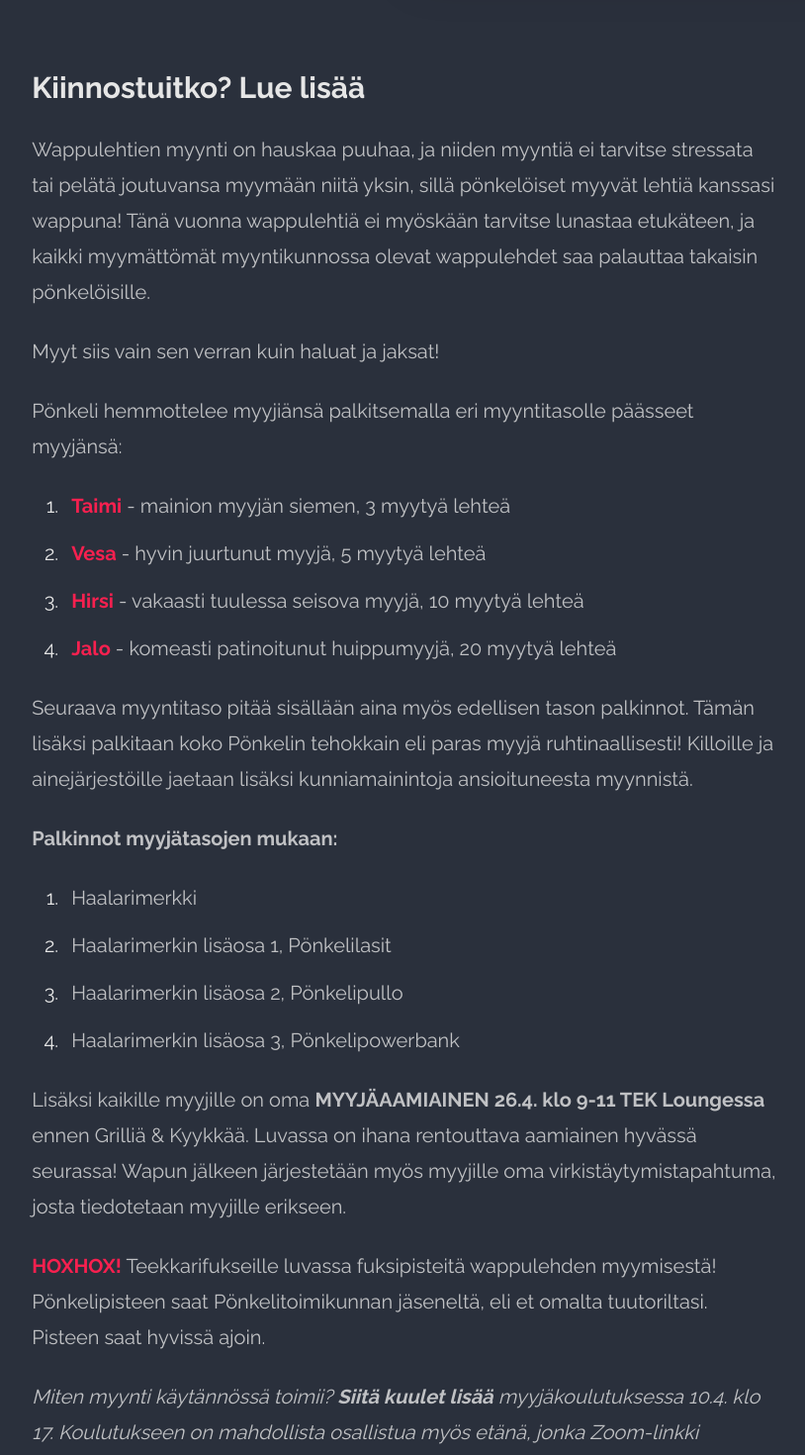
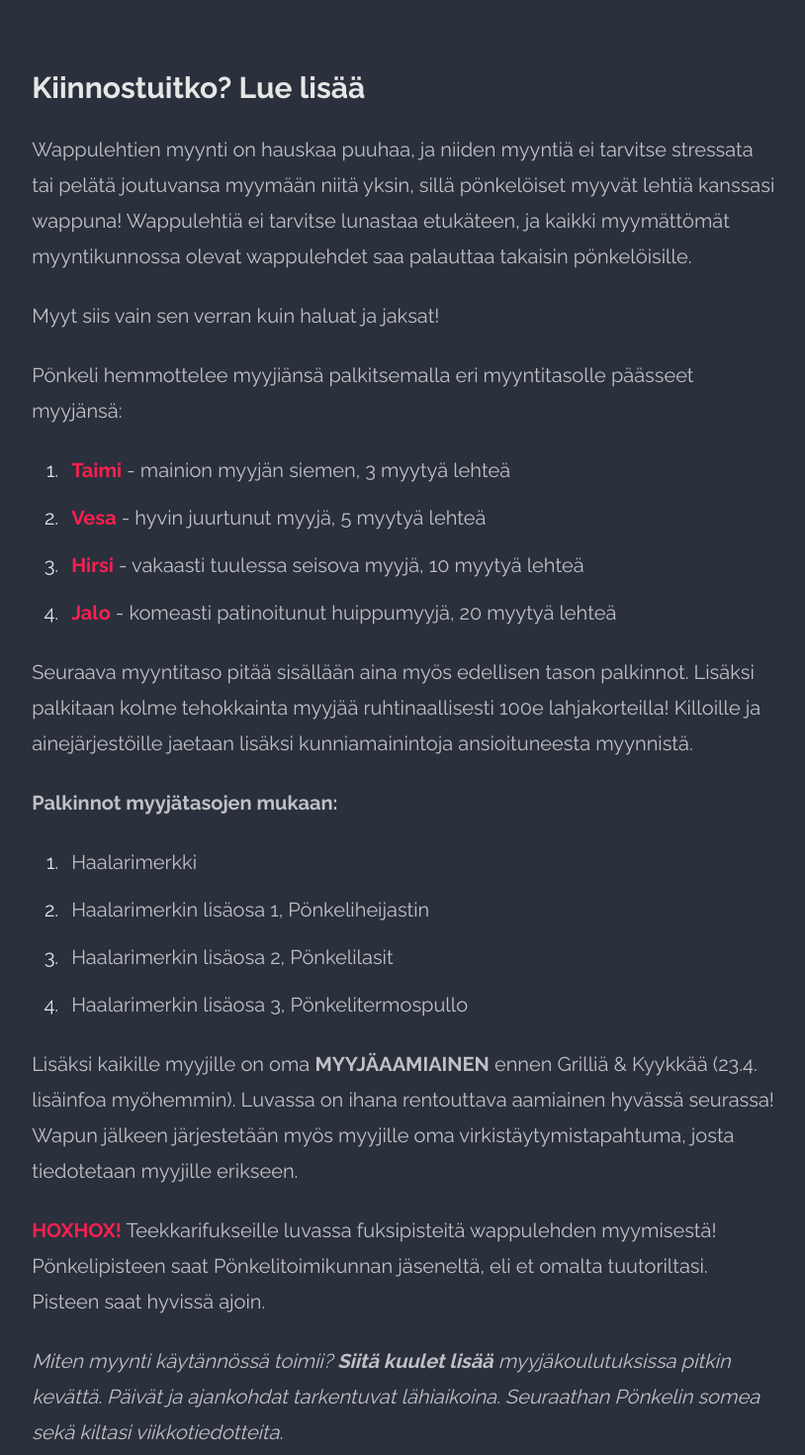
Before and after one commit to kolmeseiska/next-wappulehti, a Next.js app: page /myyjarekry in a window 1280 px wide. Shown: the part 740-2210 px from the top of the page at 99% size, without its empty margins (230-1044 px from the left). Built offline with nearby package versions, Linux system fonts and the light colour scheme.

Commit message:
Update myyjarekry

```diff
--- a/components/Navigation.tsx
+++ b/components/Navigation.tsx
@@ -13,7 +13,8 @@ const routes: Route[] = [
   ['Pölkyn Äärellä', '/kisa', true],
   ['Tapahtumat', '/tapahtumat'],
   ['Historia', '/historia'],
-  ['Myyjät', '/myyjainfo'],
+  ['Myyjät', '/myyjarekry'],
+  // ['Myyjät', '/myyjainfo'],
 ]
 
 const NavItems = ({ isCollapsed }: NavItemProps) => {
--- a/pages/myyjarekry.tsx
+++ b/pages/myyjarekry.tsx
@@ -13,7 +13,7 @@ const myyjarekry = () => {
           <>
             <h2 className='text-3xl'>Nyt tulee Pönkeliä!</h2>
             <p>
-              Pönkeli kaipaa jälleen reippaita ja ansiokkaita opiskelijoita myymään vuoden 2023 hupaisinta tuotetta eli Turun Yliopiston teekkareiden wappulehti <b className='text-primary brightness-110'>Pönkeliä.</b>
+              Pönkeli kaipaa jälleen reippaita ja ansiokkaita opiskelijoita myymään vuoden 2024 hupaisinta tuotetta eli Turun Yliopiston teekkareiden wappulehti <b className='text-primary brightness-110'>Pönkeliä.</b>
             </p>
             <p>
               Pönkelin myyjänä pääset nauttimaan vain myyjille suoduista eduista ja palkinnoista. Myyjäksi ilmoittautuminen ei sido sinua mihinkään ja myynti perustuu vapaaehtoisuuteen.
@@ -29,7 +29,7 @@ const myyjarekry = () => {
               Kiinnostuitko? Lue lisää
             </h2>
             <p>
-              Wappulehtien myynti on hauskaa puuhaa, ja niiden myyntiä ei tarvitse stressata tai pelätä joutuvansa myymään niitä yksin, sillä pönkelöiset myyvät lehtiä kanssasi wappuna! Tänä vuonna wappulehtiä ei myöskään tarvitse lunastaa etukäteen, ja kaikki myymättömät myyntikunnossa olevat wappulehdet saa palauttaa takaisin pönkelöisille.
+              Wappulehtien myynti on hauskaa puuhaa, ja niiden myyntiä ei tarvitse stressata tai pelätä joutuvansa myymään niitä yksin, sillä pönkelöiset myyvät lehtiä kanssasi wappuna! Wappulehtiä ei tarvitse lunastaa etukäteen, ja kaikki myymättömät myyntikunnossa olevat wappulehdet saa palauttaa takaisin pönkelöisille.
             </p>
             <p>
               Myyt siis vain sen verran kuin haluat ja jaksat!
@@ -45,27 +45,27 @@ const myyjarekry = () => {
               <li><b className='text-primary brightness-110'>Jalo</b> - komeasti patinoitunut huippumyyjä, 20 myytyä lehteä</li>
             </ol>
             <p>
-              Seuraava myyntitaso pitää sisällään aina myös edellisen tason palkinnot. Tämän lisäksi palkitaan koko Pönkelin tehokkain eli paras myyjä ruhtinaallisesti! Killoille ja ainejärjestöille jaetaan lisäksi kunniamainintoja ansioituneesta myynnistä.
+              Seuraava myyntitaso pitää sisällään aina myös edellisen tason palkinnot. Lisäksi palkitaan kolme tehokkainta myyjää ruhtinaallisesti 100e lahjakorteilla! Killoille ja ainejärjestöille jaetaan lisäksi kunniamainintoja ansioituneesta myynnistä.
             </p>
             <p className='font-bold'>Palkinnot myyjätasojen mukaan:</p>
             <ol>
               <li>Haalarimerkki</li>
-              <li>Haalarimerkin lisäosa 1, Pönkelilasit</li>
-              <li>Haalarimerkin lisäosa 2, Pönkelipullo</li>
-              <li>Haalarimerkin lisäosa 3, Pönkelipowerbank</li>
+              <li>Haalarimerkin lisäosa 1, Pönkeliheijastin</li>
+              <li>Haalarimerkin lisäosa 2, Pönkelilasit</li>
+              <li>Haalarimerkin lisäosa 3, Pönkelitermospullo</li>
             </ol>
             <p>
-              Lisäksi kaikille myyjille on oma <b>MYYJÄAAMIAINEN 26.4. klo 9-11 TEK Loungessa</b> ennen Grilliä & Kyykkää. Luvassa on ihana rentouttava aamiainen hyvässä seurassa! Wapun jälkeen järjestetään myös myyjille oma virkistäytymistapahtuma, josta tiedotetaan myyjille erikseen.
+              Lisäksi kaikille myyjille on oma <b>MYYJÄAAMIAINEN</b> ennen Grilliä & Kyykkää (23.4. lisäinfoa myöhemmin). Luvassa on ihana rentouttava aamiainen hyvässä seurassa! Wapun jälkeen järjestetään myös myyjille oma virkistäytymistapahtuma, josta tiedotetaan myyjille erikseen.
             </p>
             <p>
               <b className='text-primary brightness-110'>HOXHOX!</b>  Teekkarifukseille luvassa fuksipisteitä wappulehden myymisestä! Pönkelipisteen saat Pönkelitoimikunnan jäseneltä, eli et omalta tuutoriltasi. Pisteen saat hyvissä ajoin.
             </p>
             <i>
-              Miten myynti käytännössä toimii? <b>Siitä kuulet lisää</b> myyjäkoulutuksessa 10.4. klo 17. Koulutukseen on mahdollista osallistua myös etänä, jonka Zoom-linkki lähetetään ilmoittautuneille.
+              Miten myynti käytännössä toimii? <b>Siitä kuulet lisää</b> myyjäkoulutuksissa pitkin kevättä. Päivät ja ajankohdat tarkentuvat lähiaikoina. Seuraathan Pönkelin somea sekä kiltasi viikkotiedotteita.
             </i>
             <p>
             </p>
-            <i>Tiedot poistetaan valintojen jälkeen.</i>
+            <i>Ilmoittautumistiedot poistetaan Wapun jälkeen.</i>
           </>
         )}
       />
```
